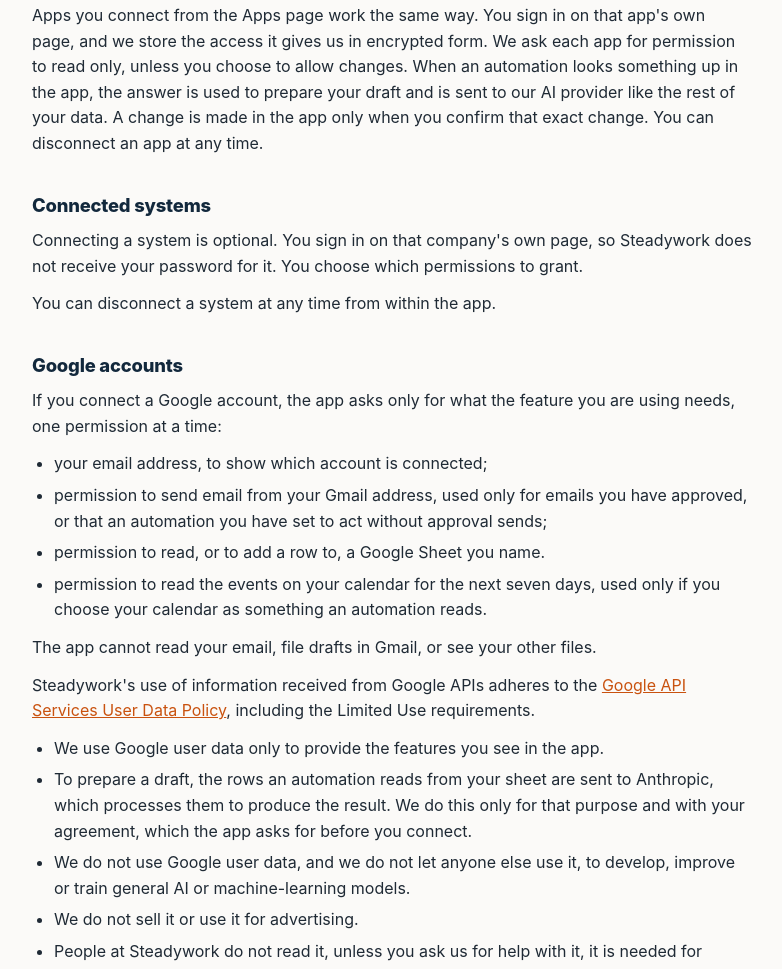
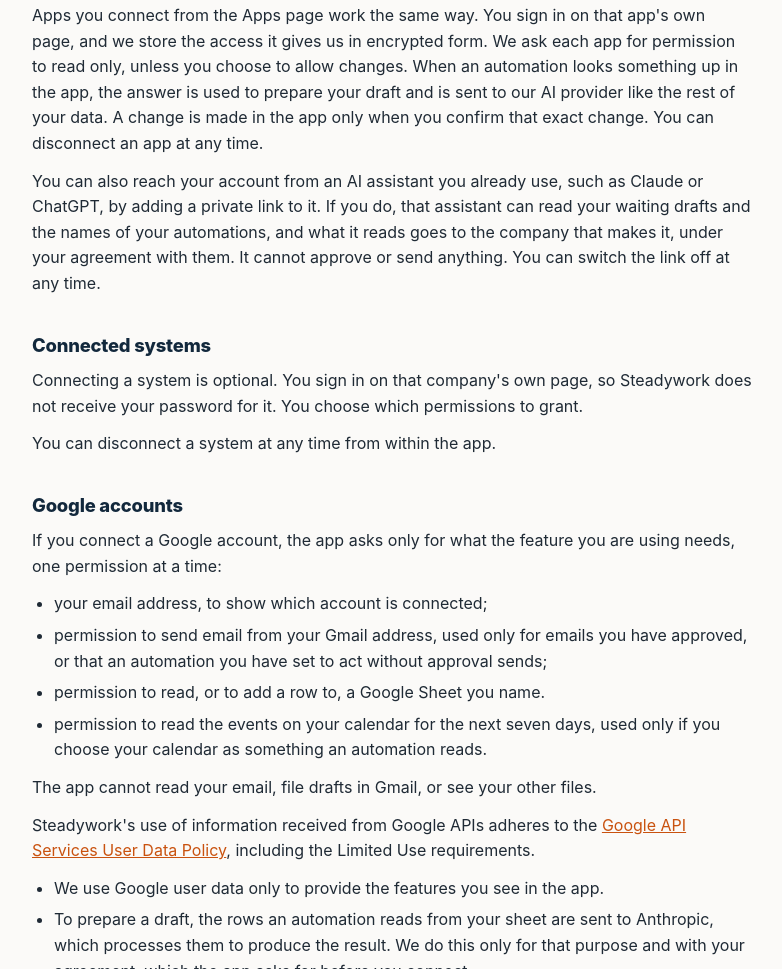
Before and after one commit to Steadyworkhq/steadywork-site, a plain HTML site: page privacy.html in a window 1280 px wide. Shown: the part 2642-3611 px from the top of the page, without its empty margins (248-1030 px from the left). Drawn offline with Linux system fonts and the light colour scheme.

Commit message:
Privacy: using Steadywork from an AI assistant
Co-Authored-By: Claude Fable 5.2 <noreply@anthropic.com>
Claude-Session: https://claude.ai/code/session_01FC4WRZAWqko3U9Z43jCnwt

```diff
--- a/privacy.html
+++ b/privacy.html
@@ -146,6 +146,7 @@
   <p>Systems you choose to connect, such as QuickBooks or Google, are your own providers. When the app sends an email or makes an entry that you approved or automated, that information goes to the system you connected.</p>
   <p>The same applies to any other tool you tell the app to send results to, such as a Slack or Teams channel or an automation service like Zapier or Make. What you confirm is sent to the address you gave us, and from there that tool's own privacy policy applies. We store the address in encrypted form. If you have another tool send data into the app, we store what it sends as part of your account data.</p>
   <p>Apps you connect from the Apps page work the same way. You sign in on that app's own page, and we store the access it gives us in encrypted form. We ask each app for permission to read only, unless you choose to allow changes. When an automation looks something up in the app, the answer is used to prepare your draft and is sent to our AI provider like the rest of your data. A change is made in the app only when you confirm that exact change. You can disconnect an app at any time.</p>
+  <p>You can also reach your account from an AI assistant you already use, such as Claude or ChatGPT, by adding a private link to it. If you do, that assistant can read your waiting drafts and the names of your automations, and what it reads goes to the company that makes it, under your agreement with them. It cannot approve or send anything. You can switch the link off at any time.</p>
 
   <h2 id="connections">Connected systems</h2>
   <p>Connecting a system is optional. You sign in on that company's own page, so Steadywork does not receive your password for it. You choose which permissions to grant.</p>
```
